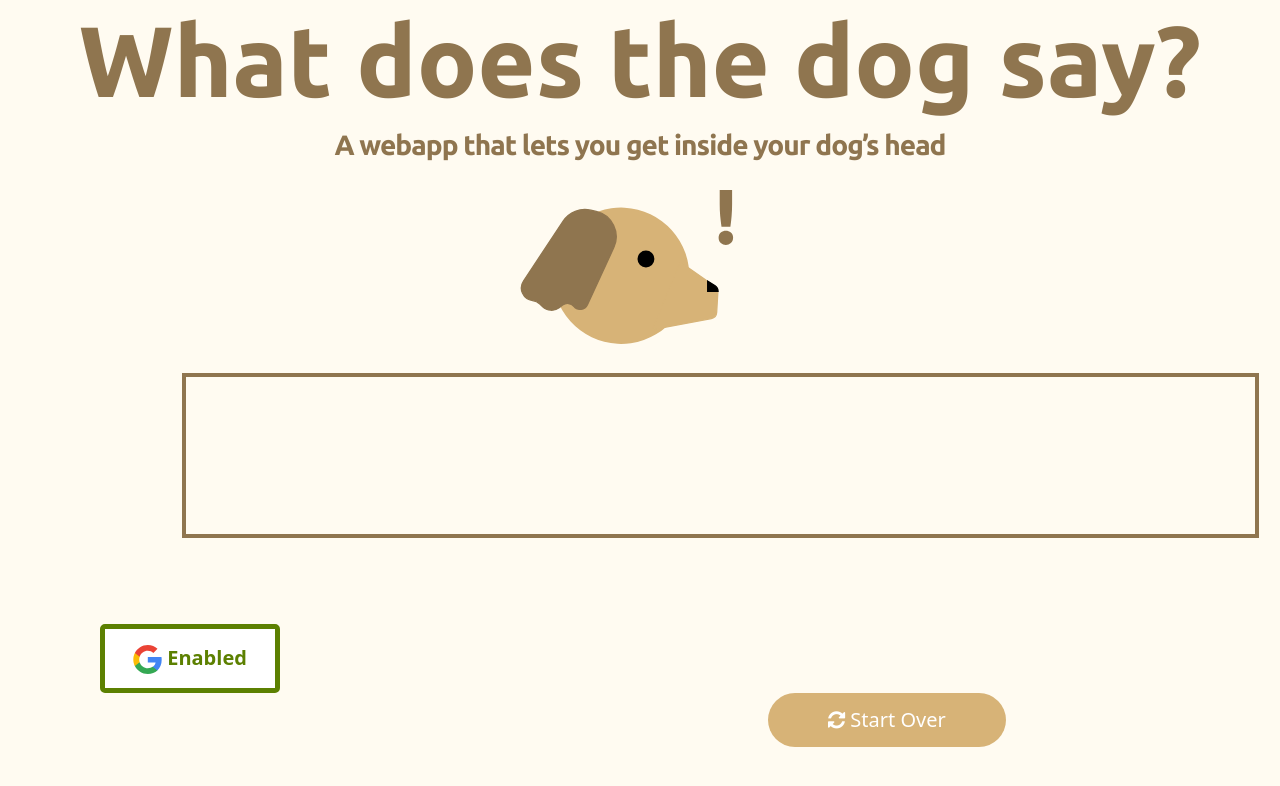
After one commit to neharikapurieng/WhatDoesTheDogSayMLApp, a Flask app: template website/templates/result.html in a window 1280 px wide. The commit adds this page. Shown: the top 786 px of the page. Run offline with Flask 2, Linux system fonts and the light colour scheme; the template is opened without the code that fills it, so the values that code supplies are empty.

Commit message:
Result Page + Logo 3

```diff
--- a/website/static/style.css
+++ b/website/static/style.css
@@ -1,13 +1,9 @@
-.header__text{
-     font-family: 'Lato', sans-serif;
-    padding-top:10px;
-    font-size:32px;
-    font-weight: bold;
-  }
 
 * {
   box-sizing: border-box;
+  font-family: ubuntu;
 }
+
 
 .column {
   float: 50;
@@ -40,6 +36,30 @@ h3 {
   font-weight: regular;
   margin-top: 0px;
   letter-spacing: -1px;
+}
+
+.result {
+  display: block;
+  margin-left: auto;
+  margin-right: auto;
+  width: 20%;
+  padding-bottom: 20px;
+  font-color: #8F754F;
+  }
+
+  textarea {
+
+    overflow: auto;
+    outline: none;
+    border-color: #8F754F;
+    border-width: 4px;
+    background-color: #ffffff00;
+    -webkit-box-shadow: none;
+    -moz-box-shadow: none;
+    box-shadow: none;
+    margin-left: -350;
+
+    resize: none; /*remove the resize handle on the bottom right*/
 }
 
 .center {
@@ -89,7 +109,7 @@ h3 {
   color: #5C8001;
   border-radius: 5px;
   margin-top: 50px;
-  margin-left: 30px;
+  margin-left: 100px;
   font-size: 20px;
 }
 
@@ -114,3 +134,18 @@ h3 {
 .download:hover {
   background-color: #8F754F;
 }
+
+.up {
+  margin-left: 60%;
+  background-color: #D7B377;
+  border: none;
+  color: white;
+  padding: 12px 60px;
+  cursor: pointer;
+  font-size: 20px;
+  border-radius: 500px;
+}
+
+.up:hover {
+  background-color: #8F754F;
+}
--- /dev/null
+++ b/website/templates/result.html
@@ -0,0 +1,25 @@
+<!DOCTYPE html>
+<html>
+  <head>
+    <meta charset="utf-8">
+    <meta name="viewport" content="width=device-width">
+    <title>What Does the Dog Say?</title>
+    <link href="https://cdn.jsdelivr.net/npm/bootstrap@5.1.1/dist/css/bootstrap.min.css" rel="stylesheet" integrity="sha384-F3w7mX95PdgyTmZZMECAngseQB83DfGTowi0iMjiWaeVhAn4FJkqJByhZMI3AhiU" crossorigin="anonymous">
+    <link rel="stylesheet" href="https://cdnjs.cloudflare.com/ajax/libs/font-awesome/4.7.0/css/font-awesome.min.css">
+    <link href="static/style.css" rel="stylesheet" type="text/css" />
+    <link href="https://fonts.googleapis.com/css2?family=Ubuntu:wght@700&display=swap" rel="stylesheet">
+
+
+  </head>
+  <body>
+    <h1> What does the dog say? </h1>
+    <h3> A webapp that lets you get inside your dog’s head </h3>
+    <img id="logo" src ="static/img/Logo 3.svg" class="center"> </img>
+    <div style="text-align: center; margin-left: -550px;" >
+    <h2 class="result"><textarea disabled ...id="w3review" style = "text-align: center;" name="w3review" rows="4" cols="50">
+    </textarea></h2></div>
+<!--    <h2 class="result"> "I am Hungry" </h2>-->
+    <button class="google"><img src = "static/img/Google.svg"></img> Enabled</button>
+    <button class="up" onclick="window.location.href='index.html'"><i class= "fa fa-refresh"></i> Start Over</button>
+  </body>
+</html>
```
Also changed, not shown: website/static/img/Logo 3.svg (added).
